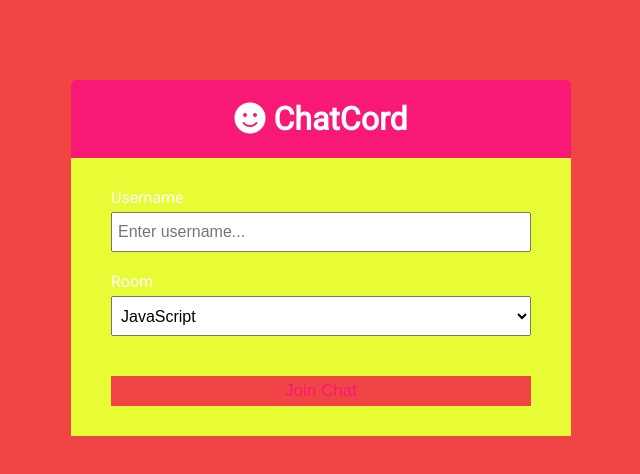
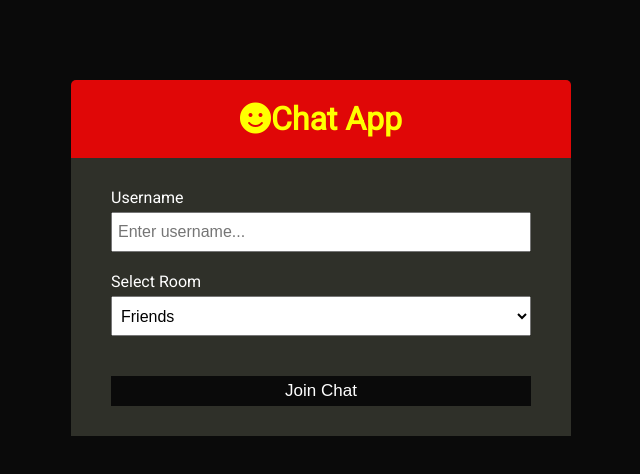
Before and after one commit to pawanbhatia399/ChatApp, a website: page public/index.html in a window 1280 px wide. Shown: the whole page, without its empty margins (319-959 px from the left). Drawn offline with Linux system fonts and the light colour scheme.

Commit message:
index CSS color changes

```diff
--- a/public/css/style.css
+++ b/public/css/style.css
@@ -1,11 +1,13 @@
 @import url('https://fonts.googleapis.com/css?family=Roboto&display=swap');
 
 :root {
-	--dark-color-a: #f81976;
-	--dark-color-b: #e8fc35;
-	--light-color: #f14545;
+	--dark-color-a: #fd0707e1;
+	--dark-color-b: #2f3029;
+	--light-color: #0a0a0a;
 	--success-color: #5cb85c;
-	--error-color: #d9534f;
+	--error-color: #c4c0c0;
+	--btn-colors:white;
+	--head-colors:yellow;
 }
 
 * {
@@ -33,9 +35,13 @@ a {
 	cursor: pointer;
 	padding: 5px 15px;
 	background: var(--light-color);
-	color: var(--dark-color-a);
+	color: var(--btn-colors);
 	border: 0;
 	font-size: 17px;
+}
+
+.headline{
+	color: var(--head-colors);
 }
 
 /* Chat Page */
@@ -94,14 +100,15 @@ a {
 .chat-messages .message {
 	padding: 10px;
 	margin-bottom: 15px;
-	background-color: var(--light-color);
+	background-color: var(--dark-color-b);
 	border-radius: 5px;
+	color:var(--btn-colors);
 }
 
 .chat-messages .message .meta {
 	font-size: 15px;
 	font-weight: bold;
-	color: var(--dark-color-b);
+	color: var(--btn-colors);
 	opacity: 0.7;
 	margin-bottom: 7px;
 }
--- a/public/index.html
+++ b/public/index.html
@@ -11,12 +11,13 @@
 			crossorigin="anonymous"
 		/>
 		<link rel="stylesheet" href="css/style.css" />
-		<title>ChatCord App</title>
+		<title>Chat App</title>
 	</head>
 	<body>
+		<div class="container-fluid">
 		<div class="join-container">
 			<header class="join-header">
-				<h1><i class="fas fa-smile"></i> ChatCord</h1>
+				<h1 class="headline"><i class="fas fa-smile headline"></i>Chat App</h1>
 			</header>
 			<main class="join-main">
 				<form action="chat.html">
@@ -31,19 +32,17 @@
 						/>
 					</div>
 					<div class="form-control">
-						<label for="room">Room</label>
+						<label for="room">Select Room</label>
 						<select name="room" id="room">
-							<option value="JavaScript">JavaScript</option>
-							<option value="Python">Python</option>
-							<option value="PHP">PHP</option>
-							<option value="C#">C#</option>
-							<option value="Ruby">Ruby</option>
-							<option value="Java">Java</option>
+							<option value="Friends">Friends</option>
+							<option value="FindLove">FindLove</option>
+							<option value="FriedsWithBenefits">FriedsWithBenefits</option>
 						</select>
 					</div>
 					<button type="submit" class="btn">Join Chat</button>
 				</form>
 			</main>
 		</div>
+	</div>
 	</body>
 </html>
--- a/server.js
+++ b/server.js
@@ -66,6 +66,6 @@ io.to(user.room).emit('roomUsers', {
 
 });
 
-const PORT = 3000 || process.env.PORT;
+const PORT = 7000 || process.env.PORT;
 
 server.listen(PORT, () => console.log(`Server running on port ${PORT}`));
```
Also changed, not shown: public/chat.html (+2 -2 lines).
